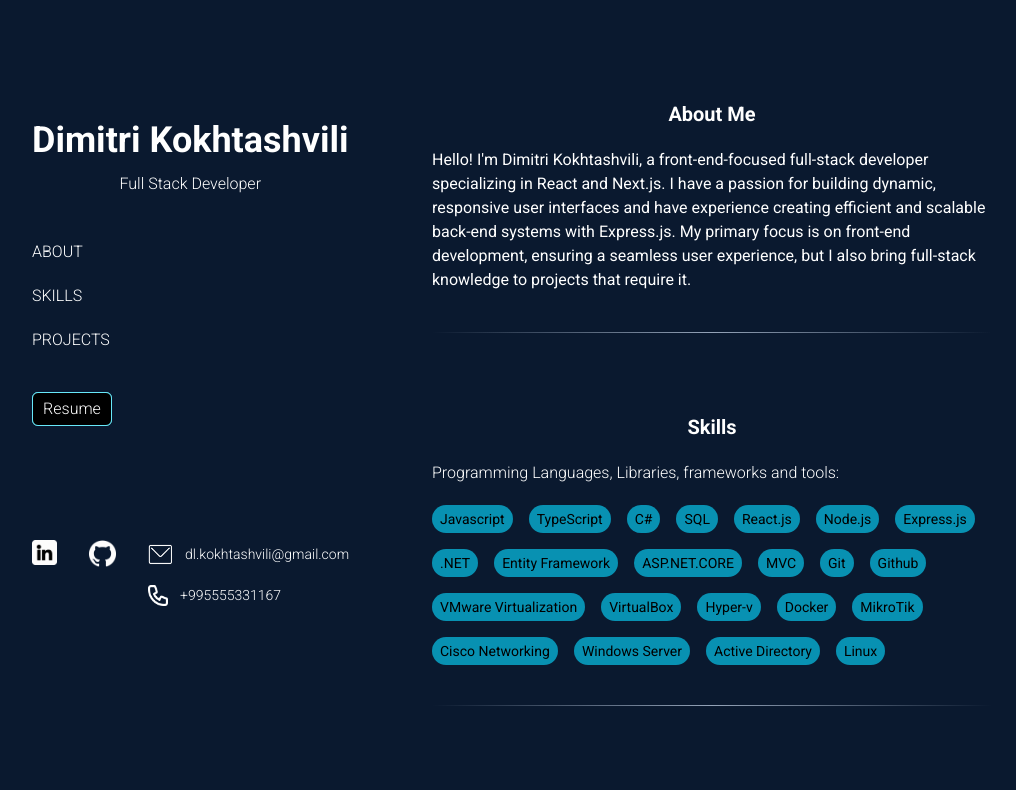
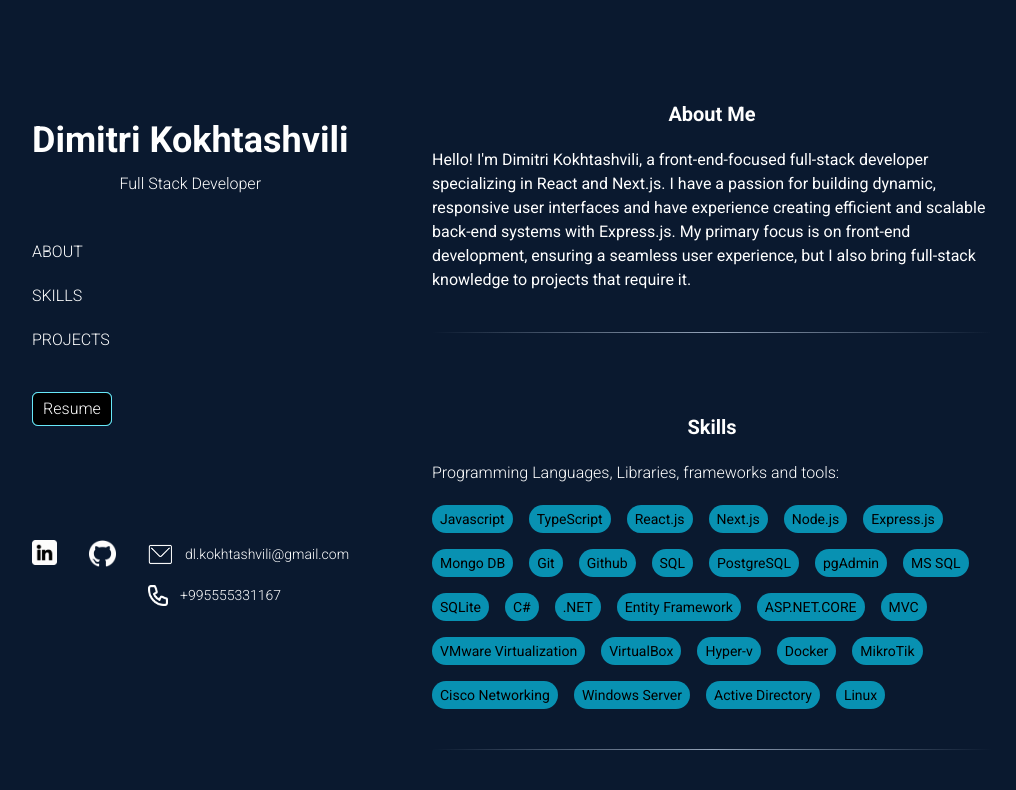
Before and after one commit to dlkokhta/My-Portfoglio, a Next.js app: page / in a window 1280 px wide. Shown: the top 790 px of the page, without its empty margins (128-1144 px from the left). Built offline with nearby package versions, Linux system fonts and the light colour scheme.

Commit message:
add skills to skills section

```diff
--- a/src/app/components/Skills.tsx
+++ b/src/app/components/Skills.tsx
@@ -11,17 +11,23 @@ const Skills = () => {
         <div className="flex flex-wrap gap-4 text-black">
           <SkillsDetails name="Javascript" />
           <SkillsDetails name="TypeScript" />
-          <SkillsDetails name="C#" />
-          <SkillsDetails name="SQL" />
           <SkillsDetails name="React.js" />
+          <SkillsDetails name="Next.js" />
           <SkillsDetails name="Node.js" />
           <SkillsDetails name="Express.js" />
+          <SkillsDetails name="Mongo DB" />
+          <SkillsDetails name="Git" />
+          <SkillsDetails name="Github" />
+          <SkillsDetails name="SQL" />
+          <SkillsDetails name="PostgreSQL" />
+          <SkillsDetails name="pgAdmin" />
+          <SkillsDetails name="MS SQL" />
+          <SkillsDetails name="SQLite" />
+          <SkillsDetails name="C#" />
           <SkillsDetails name=".NET" />
           <SkillsDetails name="Entity Framework" />
           <SkillsDetails name="ASP.NET.CORE" />
           <SkillsDetails name="MVC" />
-          <SkillsDetails name="Git" />
-          <SkillsDetails name="Github" />
           <SkillsDetails name="VMware Virtualization" />
           <SkillsDetails name="VirtualBox" />
           <SkillsDetails name="Hyper-v" />
```
Also changed, not shown: src/app/components/Projects.tsx (+0 -30 lines).
